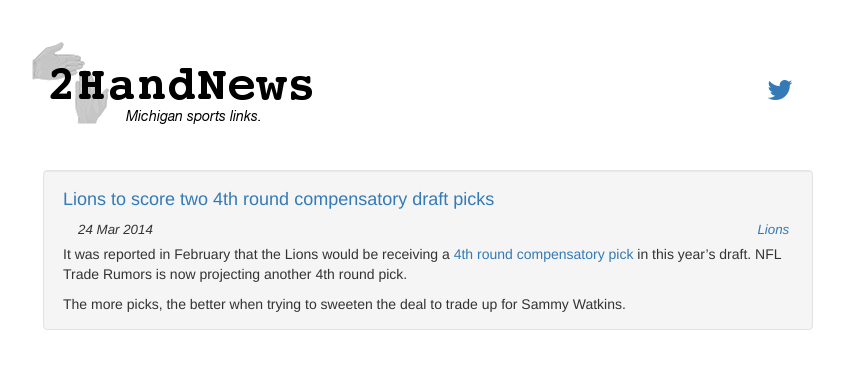
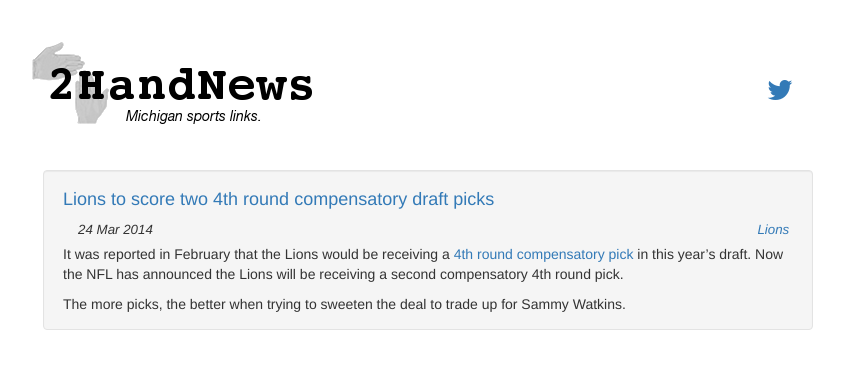
Before and after one commit to aftco/aftco.github.io, a Jekyll site: the page built from _posts/2014-03-24-17-28-lions-to-score-two-4th-round-compensatory-draft-pi.md, in a window 1280 px wide. Shown: the top 369 px of the page, without its empty margins (212-1056 px from the left). Built offline with Jekyll 4.4.1, drawn with Linux system fonts in a browser that asks for light colours; nearby versions of some CDN libraries; Markdown is read by kramdown in place of the engine named in the settings.

Commit message:
Update 2014-03-24-17-28-lions-to-score-two-4th-round-compensatory-draft-pi.md

```diff
--- a/_posts/2014-03-24-17-28-lions-to-score-two-4th-round-compensatory-draft-pi.md
+++ b/_posts/2014-03-24-17-28-lions-to-score-two-4th-round-compensatory-draft-pi.md
@@ -2,9 +2,9 @@
 layout: post
 title: "Lions to score two 4th round compensatory draft picks"
 tags: Lions
-link: http://nfltraderumors.co/2014-nfl-compensatory-picks/
+link: http://www.mlive.com/lions/index.ssf/2014/03/detroit_lions_granted_2_additi.html
 ---
 
-It was reported in February that the Lions would be receiving a [4th round compensatory pick](http://www.prideofdetroit.com/2014/2/7/5390728/nfl-compensatory-picks-2014-lions) in this year's draft.  NFL Trade Rumors is now projecting another 4th round pick.
+It was reported in February that the Lions would be receiving a [4th round compensatory pick](http://www.prideofdetroit.com/2014/2/7/5390728/nfl-compensatory-picks-2014-lions) in this year's draft.  Now the NFL has announced the Lions will be receiving a second compensatory 4th round pick.
 
 The more picks, the better when trying to sweeten the deal to trade up for Sammy Watkins.
```
